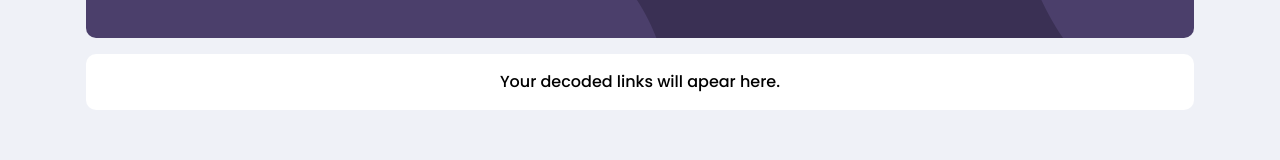
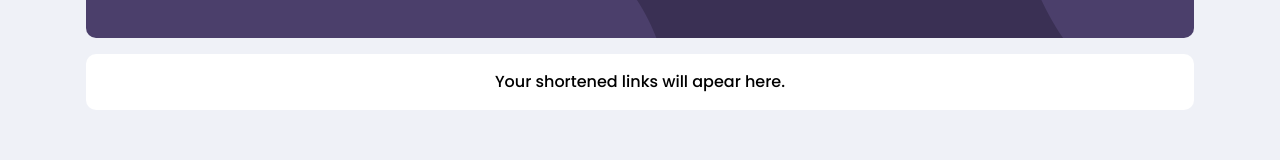
Before and after one commit to barnettet31/url-shortener-fem, a React (Create React App) app: page /#/ in a window 1280 px wide. Shown: the part 772-932 px from the top of the page. Built offline with nearby package versions, Linux system fonts and the light colour scheme.

Commit message:
updated text on noLinks

```diff
--- a/src/components/copyItemList/noLinks.component.tsx
+++ b/src/components/copyItemList/noLinks.component.tsx
@@ -1,6 +1,6 @@
 export const  NoLinks = ()=>{
     return(
       <div className="flex flex-col justify-between px-4 bg-white lg:flex-row rounded-[10px] gap-4 py-4 flex-start lg:items-center">
-  <h3 className="mx-auto">Your decoded links will apear here.</h3></div>
+  <h3 className="mx-auto">Your shortened links will apear here.</h3></div>
     )
   }
```
